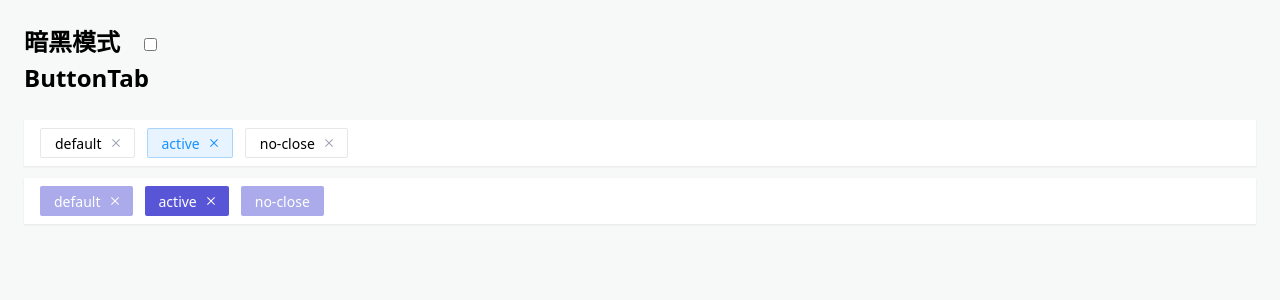
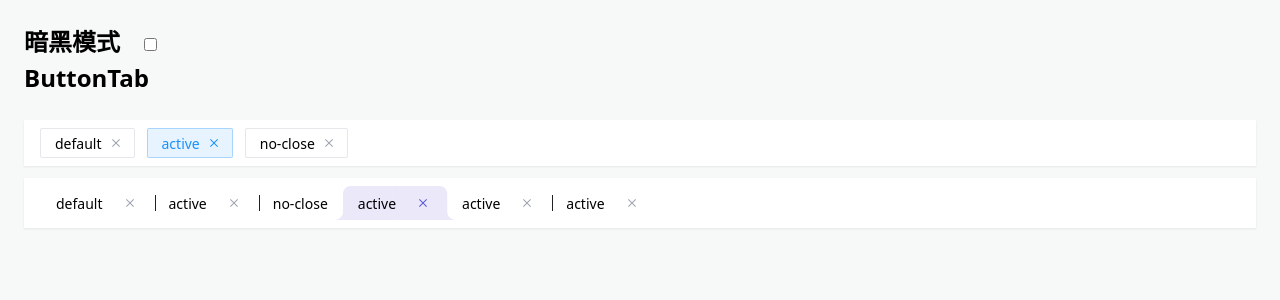
Before and after one commit to cosmoscatts/oh-vue-tabs, a Vue app: page / in a window 1280 px wide. Shown: the top 300 px of the page. Built offline with nearby package versions, Linux system fonts and the light colour scheme; a web font is replaced by a local one.

Commit message:
feat: update

```diff
--- a/src/App.vue
+++ b/src/App.vue
@@ -1,6 +1,7 @@
 <script setup lang="ts">
 import { ref, unref } from 'vue'
 import TagDefault from '~/core/TagDefault.vue'
+import TagChrome from '~/core/TagChrome.vue'
 
 const darkMode = ref(false)
 
@@ -29,16 +30,25 @@ function handleDarkMode() {
         no-close
       </TagDefault>
     </div>
-    <div class="tab-shadow px-16px py-8px mt-12px bg-white" :class="{ '!bg-dark text-white': darkMode }">
-      <TagDefault mode="default" :is-dark="darkMode" primary-color="#5856D6" :inverted="true">
+    <div class="tab-shadow px-8px py-8px mt-12px bg-white" :class="{ '!bg-dark text-white': darkMode }">
+      <TagChrome mode="default" :is-dark="darkMode" primary-color="#5856D6">
         default
-      </TagDefault>
-      <TagDefault :is-dark="darkMode" primary-color="#5856D6" :inverted="true" :is-active="true" class="ml-12px">
+      </TagChrome>
+      <TagChrome :is-dark="darkMode" primary-color="#5856D6">
         active
-      </TagDefault>
-      <TagDefault :is-dark="darkMode" primary-color="#5856D6" :closable="false" class="ml-12px" :inverted="true">
+      </TagChrome>
+      <TagChrome :is-dark="darkMode" primary-color="#5856D6" :closable="false">
         no-close
-      </TagDefault>
+      </TagChrome>
+      <TagChrome :is-dark="darkMode" primary-color="#5856D6" :is-active="true">
+        active
+      </TagChrome>
+      <TagChrome :is-dark="darkMode" primary-color="#5856D6">
+        active
+      </TagChrome>
+      <TagChrome :is-dark="darkMode" primary-color="#5856D6" :is-last="true">
+        active
+      </TagChrome>
     </div>
   </div>
 </template>
--- a/src/core/TagChrome.vue
+++ b/src/core/TagChrome.vue
@@ -1,118 +1,52 @@
 <script setup lang="ts">
-import { CssRender } from 'css-render'
-import { SvgRadiusBg, TagChromeShape } from '~/components'
-import { useBoolean } from '@/hooks'
+import { useBoolean } from '~/composables'
+import TagButtonClose from '~/components/TagButtonClose.vue'
+import TagChromeShape from '~/components/TagChromeShape.vue'
 import type { FillColor, MixRatio } from '~/types'
 
 interface Props {
-  /** 暗黑模式 */
-  darkMode?: boolean
-  /** 激活状态 */
+  isDark?: boolean
   isActive?: boolean
-  /** 主题颜色 */
   primaryColor?: string
-  /** 是否显示关闭图标 */
   closable?: boolean
-  /** 背景颜色 */
   bgColor?: FillColor
-  /** 悬浮时的背景颜色 */
   hoverBgColor?: FillColor
-  /** 激活状态时的混合颜色 */
   mixColor?: FillColor
-  /** 混合比例(主题颜色的占比) */
   mixRatio?: MixRatio
+  isLast?: boolean
 }
 
-withDefaults(defineProps<Props>(), {
-  darkMode: false,
-  isActive: false,
-  primaryColor: '#1890ff',
-  closable: true,
-  bgColor: () => ['#ffffff', '#18181c'],
-  hoverBgColor: () => ['#dee1e6', '#3f3c37'],
-  mixColor: () => ['#ffffff', '#000'],
-  mixRatio: () => [0.13, 0.35],
-})
+const {
+  isDark = false,
+  isActive = false,
+  primaryColor = '#1890ff',
+  closable = true,
+  bgColor = ['#ffffff', '#18181c'],
+  hoverBgColor = ['#dee1e6', '#3f3c37'],
+  mixColor = ['#ffffff', '#000'],
+  mixRatio = [0.13, 0.35],
+  isLast = false,
+} = defineProps<Props>()
 const emit = defineEmits(['close'])
+
 const { bool: isHover, setTrue, setFalse } = useBoolean()
 function handleClose(e: MouseEvent) {
   e.stopPropagation()
   emit('close')
 }
-// css
-const { c } = CssRender()
-const style = c(
-  '.soybean-admin-tab__chrome-tab',
-  {
-    position: 'relative',
-    display: 'inline-flex',
-    alignItems: 'center',
-    height: '34px',
-    paddingLeft: '24px',
-    paddingRight: '24px',
-    marginRight: '-18px',
-    cursor: 'pointer',
-  },
-  [
-    c('&--active', {
-      zIndex: 10,
-    }),
-    c('&--hover', {
-      zIndex: 9,
-    }),
-    c('&__bg', {
-      position: 'absolute',
-      left: 0,
-      bottom: 0,
-      width: '100%',
-      height: '100%',
-      overflow: 'hidden',
-    }),
-    c('&__slot', {
-      position: 'relative',
-      zIndex: 2,
-      whiteSpace: 'nowrap',
-    }),
-    c('&__icon', {
-      paddingLeft: '18px',
-    }),
-    c(
-      '&__divider',
-      {
-        position: 'absolute',
-        right: '7.5px',
-        zIndex: 2,
-        width: '1px',
-        height: '16px',
-        backgroundColor: '#1f2225',
-        opacity: 1,
-        transition: 'opacity 0.3s ease-in-out',
-      },
-      [
-        c('&--hide', {
-          opacity: 0,
-        }),
-        c('&--dark', {
-          backgroundColor: 'rgba(255,255,255,0.9) !important',
-        }),
-      ],
-    ),
-  ],
-)
-style.render()
-style.mount()
 </script>
 
 <template>
   <div
-    class="soybean-admin-tab__chrome-tab"
-    :class="{ 'soybean-admin-tab__chrome-tab--active': isActive, 'soybean-admin-tab__chrome-tab--hover': isHover }"
+
+    relative flex-inline items-center h-34px px-24px m="r-[-18px]" cursor-pointer
+    :class="{ 'z-10': isActive, 'z-9': isHover }"
     @mouseenter="setTrue"
     @mouseleave="setFalse"
   >
-    <div class="soybean-admin-tab__chrome-tab__bg">
-      <svg-radius-bg
-        :dark-mode="darkMode"
+    <div absolute left-0 bottom-0 h-full w-full of-hidden>
+      <TagChromeShape
+        :is-dark="isDark"
         :is-active="isActive"
         :is-hover="isHover"
         :primary-color="primaryColor"
@@ -122,17 +56,17 @@ style.mount()
         :mix-ratio="mixRatio"
       />
     </div>
-    <span class="soybean-admin-tab__chrome-tab__slot">
+    <span relative z-2 whitespace-nowrap>
       <slot />
     </span>
-    <div v-if="closable" class="soybean-admin-tab__chrome-tab__icon">
-      <icon-close :is-active="isActive" :active-color="primaryColor" @click="handleClose" />
+    <div v-if="closable" pl-18px>
+      <TagButtonClose :is-active="isActive" :active-color="primaryColor" @click="handleClose" />
     </div>
     <div
-      class="soybean-admin-tab__chrome-tab__divider"
+      absolute right="[-2px]" z-2 w-20px scale-x-5 h-16px bg="[#1f2225]" op-100 transition="opacity 0.3s ease-in-out"
       :class="{
-        'soybean-admin-tab__chrome-tab__divider--hide': isHover || isActive,
-        'soybean-admin-tab__chrome-tab__divider--dark': darkMode,
+        '!op-0': isHover || isActive || isLast,
+        '!bg-[rgba(255,255,255,0.9)]': isDark,
       }"
     />
   </div>
--- a/src/types.ts
+++ b/src/types.ts
@@ -20,4 +20,5 @@ export interface TagChromeProps extends TagProps {
   hoverBgColor?: FillColor
   mixColor?: FillColor
   mixRatio?: MixRatio
+  isLast?: boolean
 }
```
